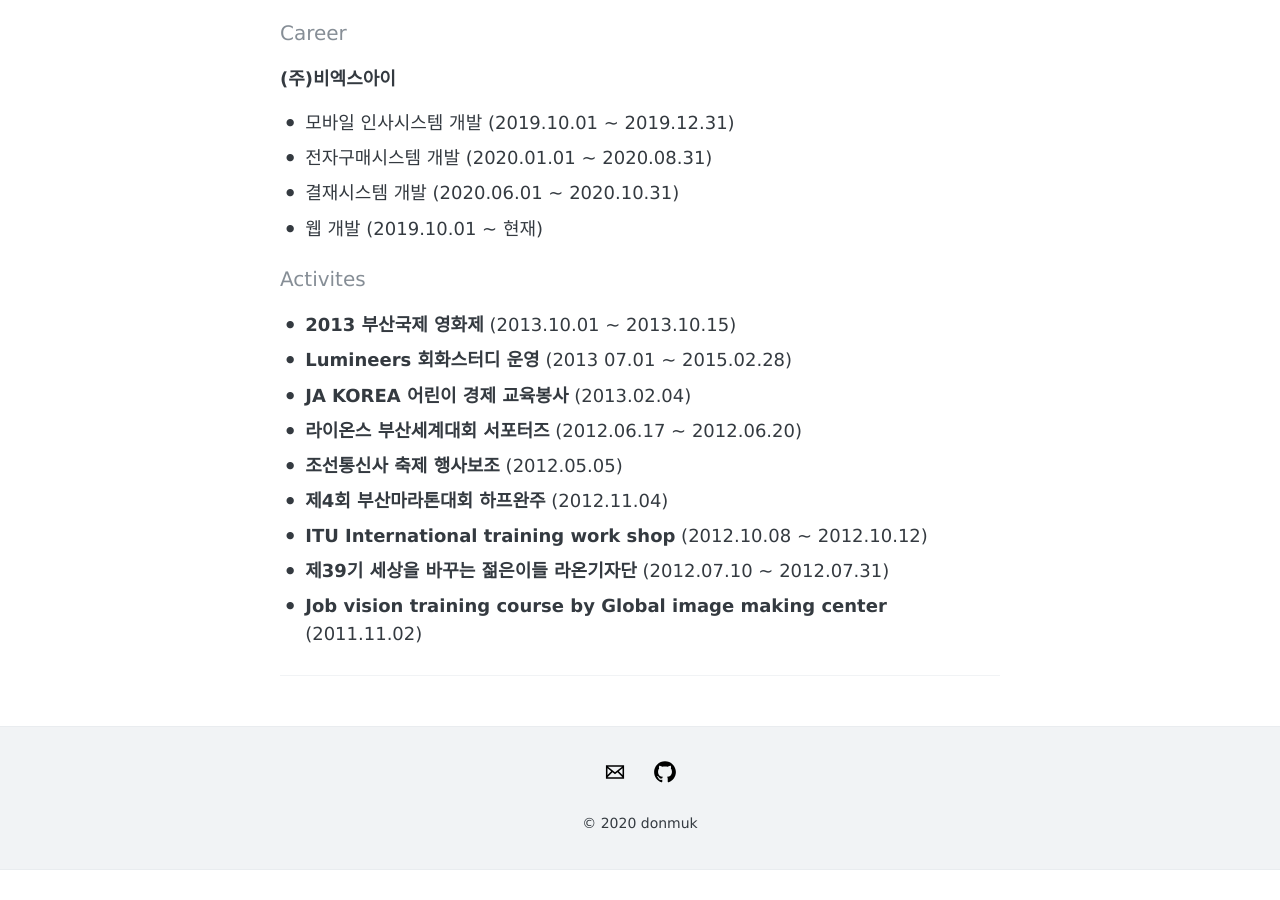
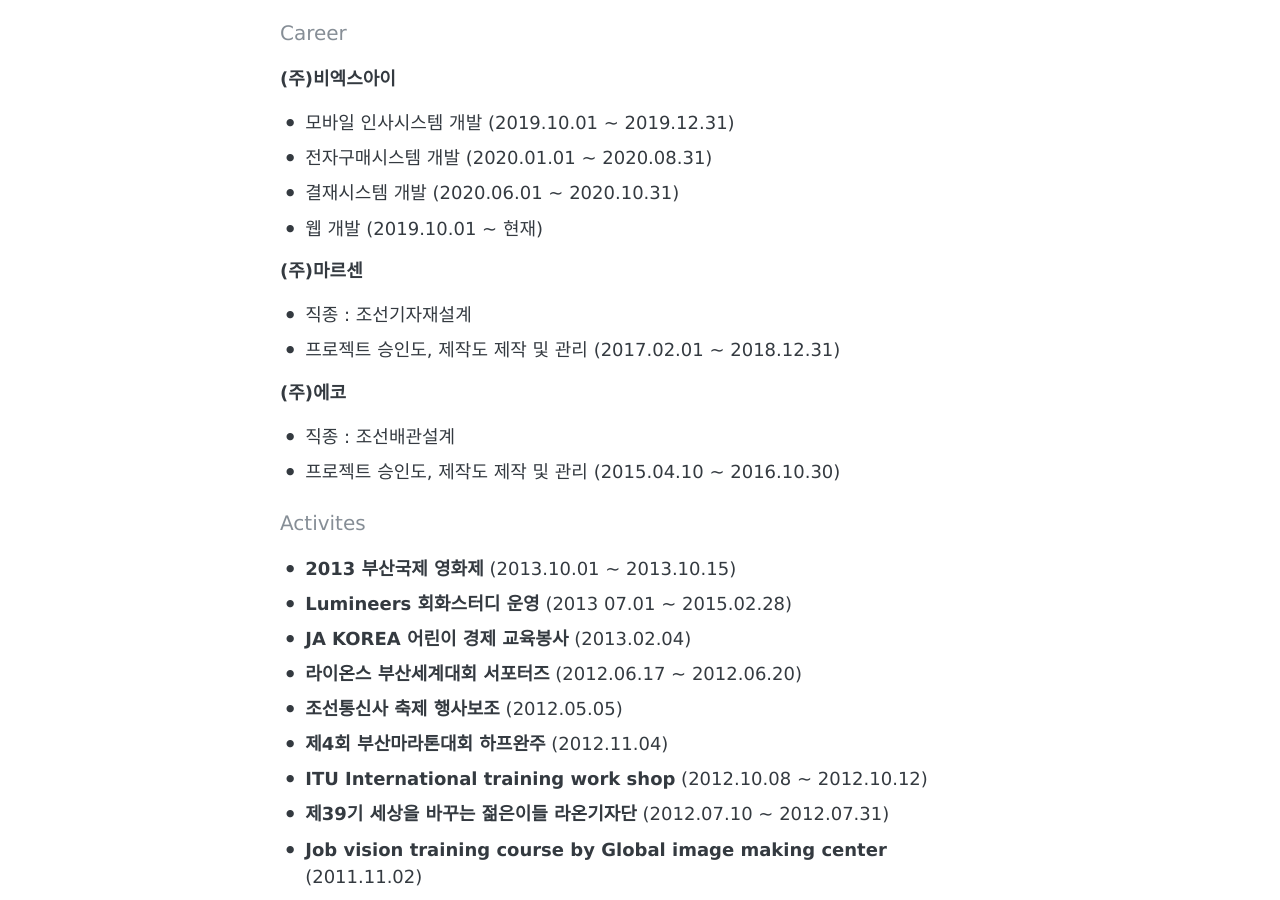
Before and after one commit to donmuk/donmuk.github.io, a Jekyll site: the page built from about.md, in a window 1280 px wide and 900 px high, scrolled down 489 px. Built offline with Jekyll 4.4.1, drawn with Linux system fonts in a browser that asks for light colours; before the commit the page ends 1359 px from its top, so only the background shows below that.

Commit message:
Update about.md

```diff
--- a/about.md
+++ b/about.md
@@ -29,6 +29,14 @@
 - 결재시스템 개발 (2020.06.01 ~ 2020.10.31)
 - 웹 개발 (2019.10.01 ~ 현재)
 
+**(주)마르센**
+- 직종 : 조선기자재설계
+- 프로젝트 승인도, 제작도 제작 및 관리 (2017.02.01 ~ 2018.12.31)
+
+**(주)에코**
+- 직종 : 조선배관설계
+- 프로젝트 승인도, 제작도 제작 및 관리 (2015.04.10 ~ 2016.10.30)
+
 <!--
 #### Certificate
 - 컴퓨터활용능력 2급 (취득일자:2013.04.05)
```
